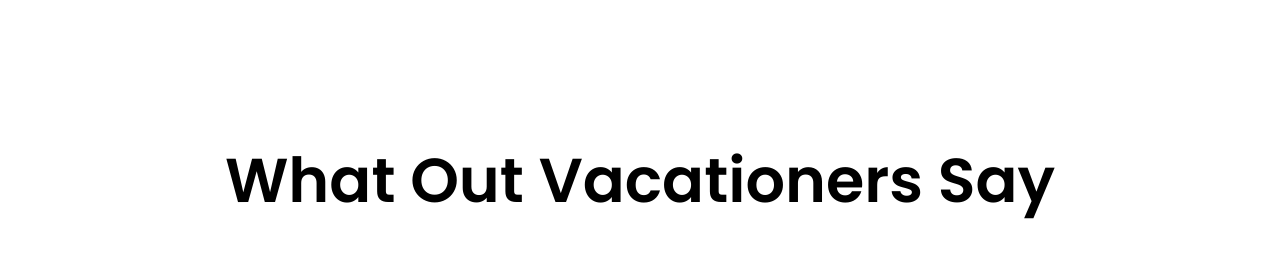
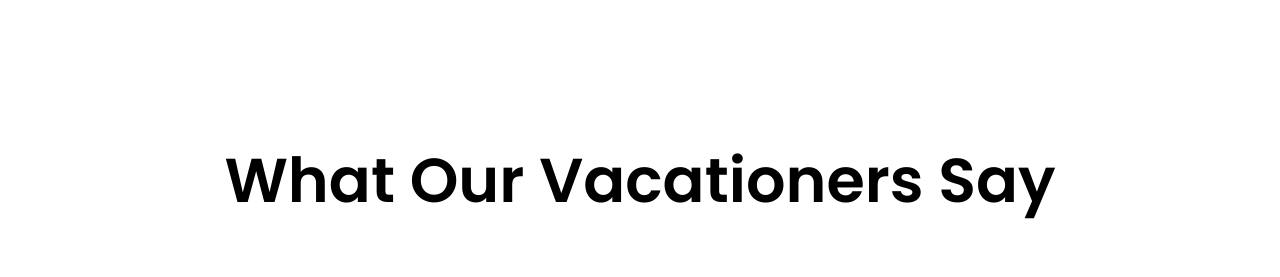
Before and after one commit to MGFNolan/GoTravelLandingPage, a React (Vite) app: page / in a window 1280 px wide. Shown: the part 6768-7045 px from the top of the page. Built offline with nearby package versions, Linux system fonts and the light colour scheme.

Commit message:
fix typo

```diff
--- a/src/components/Testimonials/Testimonials.tsx
+++ b/src/components/Testimonials/Testimonials.tsx
@@ -5,7 +5,7 @@ export default function Testimonials() {
   return (
     <section className="px-24 py-36">
         <div className="m-auto max-w-389">
-            <h2 className="mb-22 text-center text-[3.875rem] font-semibold">What Out Vacationers Say</h2>
+            <h2 className="mb-22 text-center text-[3.875rem] font-semibold">What Our Vacationers Say</h2>
             <ul className="flex gap-x-20">
                 {testimonials.map(testimonial =>
                     <Testimonial testimonial={testimonial} key={testimonial.id} />
```
